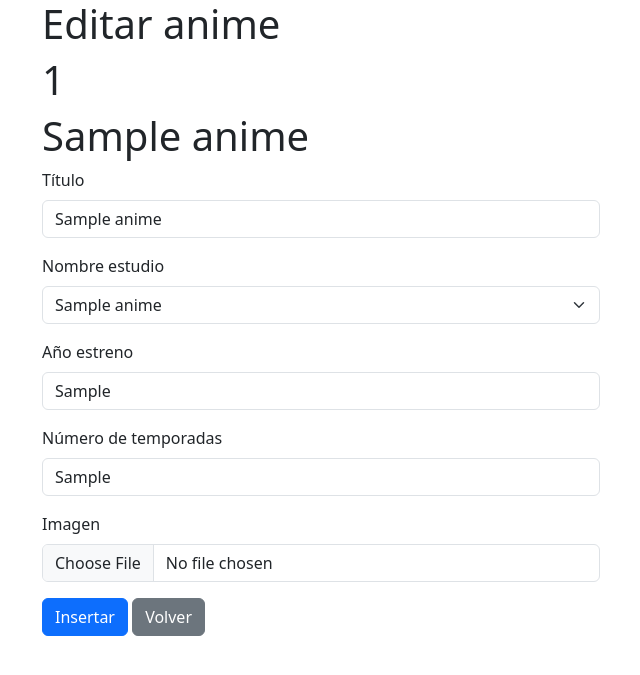
After one commit to pma152402/desarrollo-web-servidor-2024, a PHP site: page /ver_anime.php?id_anime=1 in a window 1280 px wide. The commit adds this page. Shown: the top 675 px of the page, without its empty margins (40-680 px from the left). Run offline with PHP 8.4, Linux system fonts and the light colour scheme; tables that the repository leaves empty or names only in its code hold one stand-in row (values such as "Sample post").

Commit message:
modifications

```diff
--- a/06_bases_de_datos/animes/index.php
+++ b/06_bases_de_datos/animes/index.php
@@ -43,6 +43,7 @@
                     <th>Número de temporadas</th>
                     <th>Imagen</th>
                     <th></th>
+                    <th></th>
                 </tr>
             </thead>
             <tbody>
@@ -56,6 +57,10 @@
                         ?>
                         <td>
                             <img width="100" height="200" src="<?php echo $fila["imagen"] ?>">
+                        </td>
+                        <td>
+                            <a class="btn btn-primary"
+                               href="ver_anime.php?id_anime=<?php echo $fila["id_anime"] ?>">Editar</a>
                         </td>
                         <td>
                             <form action="" method="post">
--- /dev/null
+++ b/06_bases_de_datos/animes/ver_anime.php
@@ -0,0 +1,80 @@
+<!DOCTYPE html>
+<html lang="en">
+<head>
+    <meta charset="UTF-8">
+    <meta name="viewport" content="width=device-width, initial-scale=1.0">
+    <title>Nuevo anime</title>
+    <link href="https://cdn.jsdelivr.net/npm/bootstrap@5.3.3/dist/css/bootstrap.min.css" rel="stylesheet" integrity="sha384-QWTKZyjpPEjISv5WaRU9OFeRpok6YctnYmDr5pNlyT2bRjXh0JMhjY6hW+ALEwIH" crossorigin="anonymous">
+    <?php
+        error_reporting( E_ALL );
+        ini_set("display_errors", 1 );
+
+        require('conexion.php');
+    ?>
+</head>
+<body>
+    <div class="container">
+        <h1>Editar anime</h1>
+        <?php
+        echo "<h1>" . $_GET["id_anime"] . "</h1>";
+
+        $id_anime = $_GET["id_anime"];
+        $sql = "SELECT * FROM animes WHERE id_anime = $id_anime";
+        $resultado = $_conexion -> query($sql);
+
+        while($fila = $resultado -> fetch_assoc()) {
+            $titulo = $fila["titulo"];
+            $nombre_estudio = $fila["nombre_estudio"];
+            $anno_estreno = $fila["anno_estreno"];
+            $num_temporadas = $fila["num_temporadas"];
+            $imagen = $fila["imagen"];
+        }
+
+        echo "<h1>$titulo</h1>";
+
+        $sql = "SELECT * FROM estudios ORDER BY nombre_estudio";
+        $resultado = $_conexion -> query($sql);
+        $estudios = [];
+
+        while($fila = $resultado -> fetch_assoc()) {
+            array_push($estudios, $fila["nombre_estudio"]);
+        }
+        ?>
+        <form class="col-6" action="" method="post" enctype="multipart/form-data">
+            <div class="mb-3">
+                <label class="form-label">Título</label>
+                <input class="form-control" type="text" name="titulo" value="<?php echo $titulo ?>">
+            </div>
+            <div class="mb-3">
+                <label class="form-label">Nombre estudio</label>
+                <select class="form-select" name="nombre_estudio">
+                    <option value="<?php echo $nombre_estudio ?>" selected hidden><?php echo $nombre_estudio ?></option>
+                    <?php
+                    foreach($estudios as $estudio) { ?>
+                        <option value="<?php echo $estudio ?>">
+                            <?php echo $estudio ?>
+                        </option>
+                    <?php } ?>
+                </select>
+            </div>
+            <div class="mb-3">
+                <label class="form-label">Año estreno</label>
+                <input class="form-control" type="text" name="anno_estreno" value="<?php echo $anno_estreno ?>">
+            </div>
+            <div class="mb-3">
+                <label class="form-label">Número de temporadas</label>
+                <input class="form-control" type="text" name="num_temporadas" value="<?php echo $num_temporadas ?>">
+            </div>
+            <div class="mb-3">
+                <label class="form-label">Imagen</label>
+                <input class="form-control" type="file" name="imagen">
+            </div>
+            <div class="mb-3">
+                <input class="btn btn-primary" type="submit" value="Insertar">
+                <a class="btn btn-secondary" href="index.php">Volver</a>
+            </div>
+        </form>
+    </div>
+    <script src="https://cdn.jsdelivr.net/npm/bootstrap@5.3.3/dist/js/bootstrap.bundle.min.js" integrity="sha384-YvpcrYf0tY3lHB60NNkmXc5s9fDVZLESaAA55NDzOxhy9GkcIdslK1eN7N6jIeHz" crossorigin="anonymous"></script>
+</body>
+</html>
```
